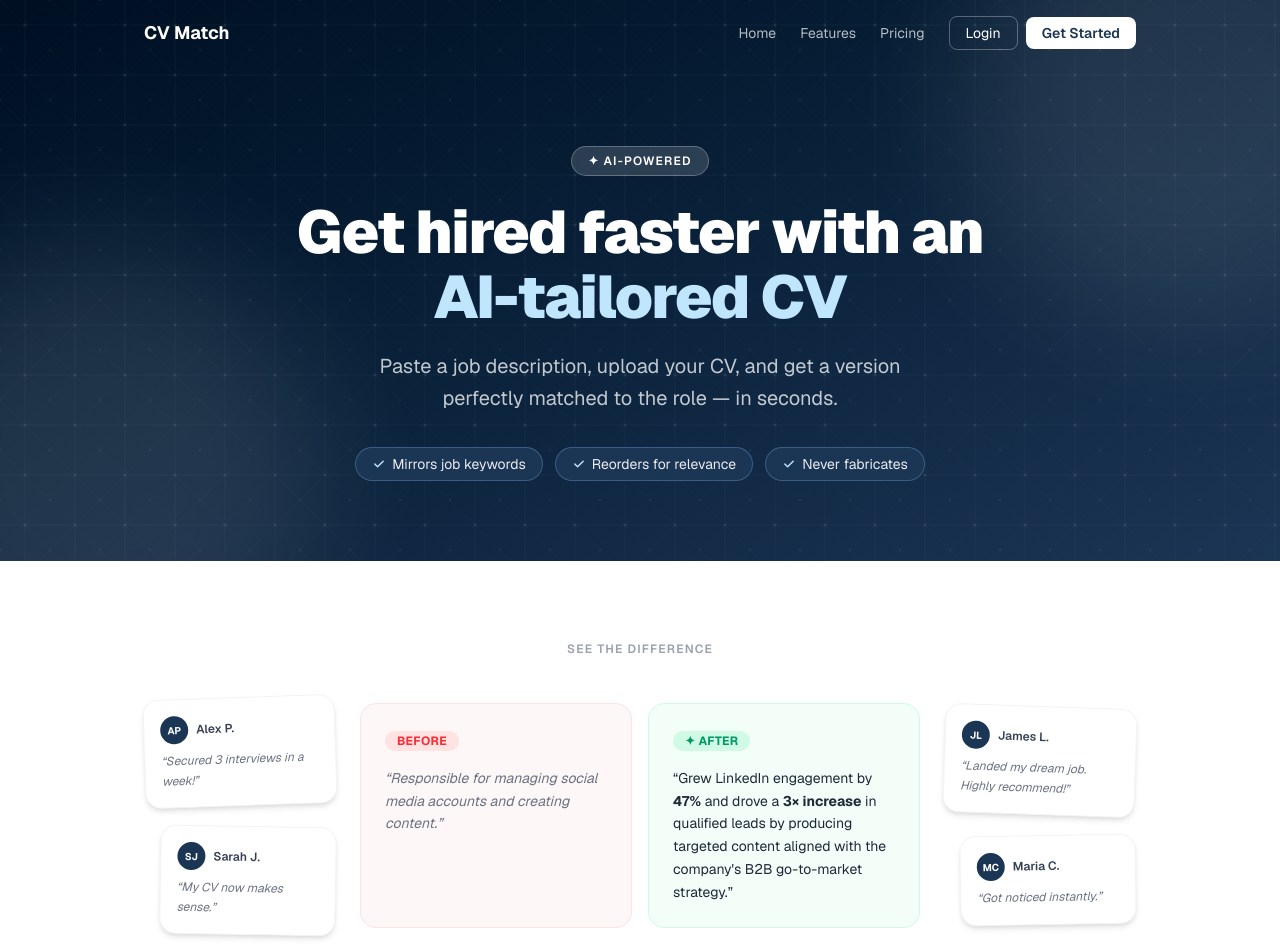
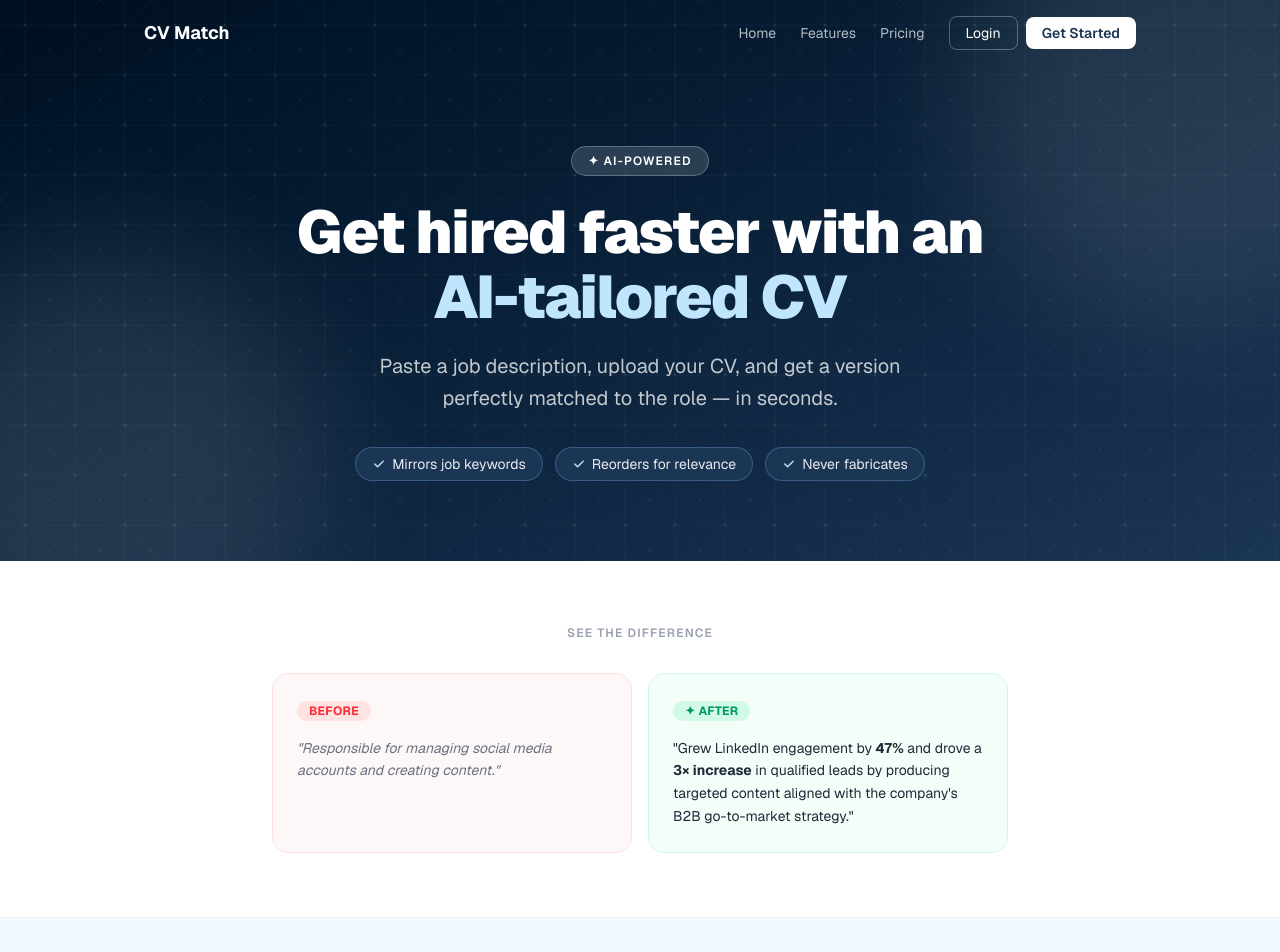
Before and after one commit to Muj-04/CV-Match, a Next.js app: page / in a window 1280 px wide. Shown: the top 952 px of the page. Built offline with nearby package versions, Linux system fonts and the light colour scheme.

Commit message:
revert: restore simple before/after section

```diff
--- a/app/page.tsx
+++ b/app/page.tsx
@@ -366,40 +366,18 @@ export default function Home() {
       </section>
 
       {/* ── Before / After ── */}
-      <section className="bg-white border-b border-gray-100 relative overflow-hidden">
-        <div className="mx-auto max-w-5xl px-4 py-16 sm:py-20">
-          <p className="text-center text-xs font-semibold uppercase tracking-widest text-gray-400 mb-10">
+      <section className="bg-white border-b border-gray-100">
+        <div className="mx-auto max-w-3xl px-4 py-12 sm:py-16">
+          <p className="text-center text-xs font-semibold uppercase tracking-widest text-gray-400 mb-8">
             See the difference
           </p>
-
-          <div className="relative flex items-center justify-center gap-6">
-
-            {/* Left testimonials */}
-            <div className="hidden lg:flex flex-col gap-5 w-48 shrink-0">
-              <div className="bg-white rounded-2xl border border-gray-100 shadow-md p-4 rotate-[-2deg]">
-                <div className="flex items-center gap-2 mb-2">
-                  <div className="w-7 h-7 rounded-full bg-[#1b3554] text-white text-[10px] font-bold flex items-center justify-center shrink-0">AP</div>
-                  <span className="text-xs font-semibold text-gray-700">Alex P.</span>
-                </div>
-                <p className="text-xs text-gray-500 italic leading-relaxed">&ldquo;Secured 3 interviews in a week!&rdquo;</p>
-              </div>
-              <div className="bg-white rounded-2xl border border-gray-100 shadow-md p-4 rotate-[1deg] ml-4">
-                <div className="flex items-center gap-2 mb-2">
-                  <div className="w-7 h-7 rounded-full bg-[#1b3554] text-white text-[10px] font-bold flex items-center justify-center shrink-0">SJ</div>
-                  <span className="text-xs font-semibold text-gray-700">Sarah J.</span>
-                </div>
-                <p className="text-xs text-gray-500 italic leading-relaxed">&ldquo;My CV now makes sense.&rdquo;</p>
-              </div>
-            </div>
-
-            {/* Before / After cards */}
-            <div className="grid sm:grid-cols-2 gap-4 flex-1 max-w-xl">
+          <div className="grid sm:grid-cols-2 gap-4">
             <div className="rounded-2xl border border-red-100 bg-red-50/60 p-6">
               <span className="inline-flex items-center rounded-full bg-red-100 px-3 py-0.5 text-xs font-bold text-red-500 uppercase tracking-wide mb-4">
                 Before
               </span>
               <p className="text-sm text-gray-500 leading-relaxed italic">
-                  &ldquo;Responsible for managing social media accounts and creating content.&rdquo;
+                &quot;Responsible for managing social media accounts and creating content.&quot;
               </p>
             </div>
             <div className="rounded-2xl border border-emerald-100 bg-emerald-50/60 p-6">
@@ -407,31 +385,11 @@ export default function Home() {
                 ✦ After
               </span>
               <p className="text-sm text-gray-800 leading-relaxed">
-                  &ldquo;Grew LinkedIn engagement by <strong>47%</strong> and drove a{" "}
+                &quot;Grew LinkedIn engagement by <strong>47%</strong> and drove a{" "}
                 <strong>3× increase</strong>{" "}in qualified leads by producing targeted
-                  content aligned with the company&apos;s B2B go-to-market strategy.&rdquo;
+                content aligned with the company&apos;s B2B go-to-market strategy.&quot;
               </p>
             </div>
-            </div>
-
-            {/* Right testimonials */}
-            <div className="hidden lg:flex flex-col gap-5 w-48 shrink-0">
-              <div className="bg-white rounded-2xl border border-gray-100 shadow-md p-4 rotate-[2deg]">
-                <div className="flex items-center gap-2 mb-2">
-                  <div className="w-7 h-7 rounded-full bg-[#1b3554] text-white text-[10px] font-bold flex items-center justify-center shrink-0">JL</div>
-                  <span className="text-xs font-semibold text-gray-700">James L.</span>
-                </div>
-                <p className="text-xs text-gray-500 italic leading-relaxed">&ldquo;Landed my dream job. Highly recommend!&rdquo;</p>
-              </div>
-              <div className="bg-white rounded-2xl border border-gray-100 shadow-md p-4 rotate-[-1deg] ml-4">
-                <div className="flex items-center gap-2 mb-2">
-                  <div className="w-7 h-7 rounded-full bg-[#1b3554] text-white text-[10px] font-bold flex items-center justify-center shrink-0">MC</div>
-                  <span className="text-xs font-semibold text-gray-700">Maria C.</span>
-                </div>
-                <p className="text-xs text-gray-500 italic leading-relaxed">&ldquo;Got noticed instantly.&rdquo;</p>
-              </div>
-            </div>
-
           </div>
         </div>
       </section>
```
Lines whose indentation alone changed are shown as unchanged.
